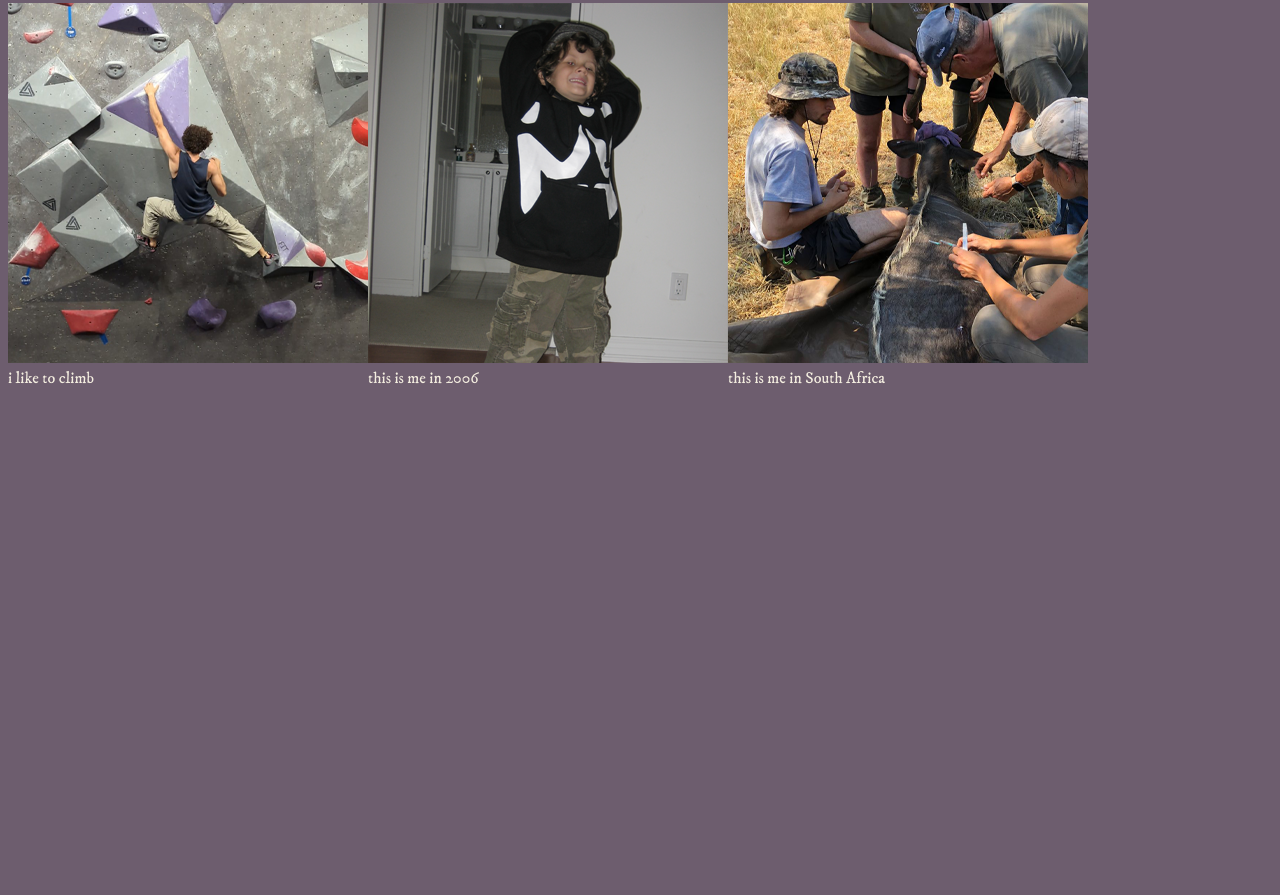
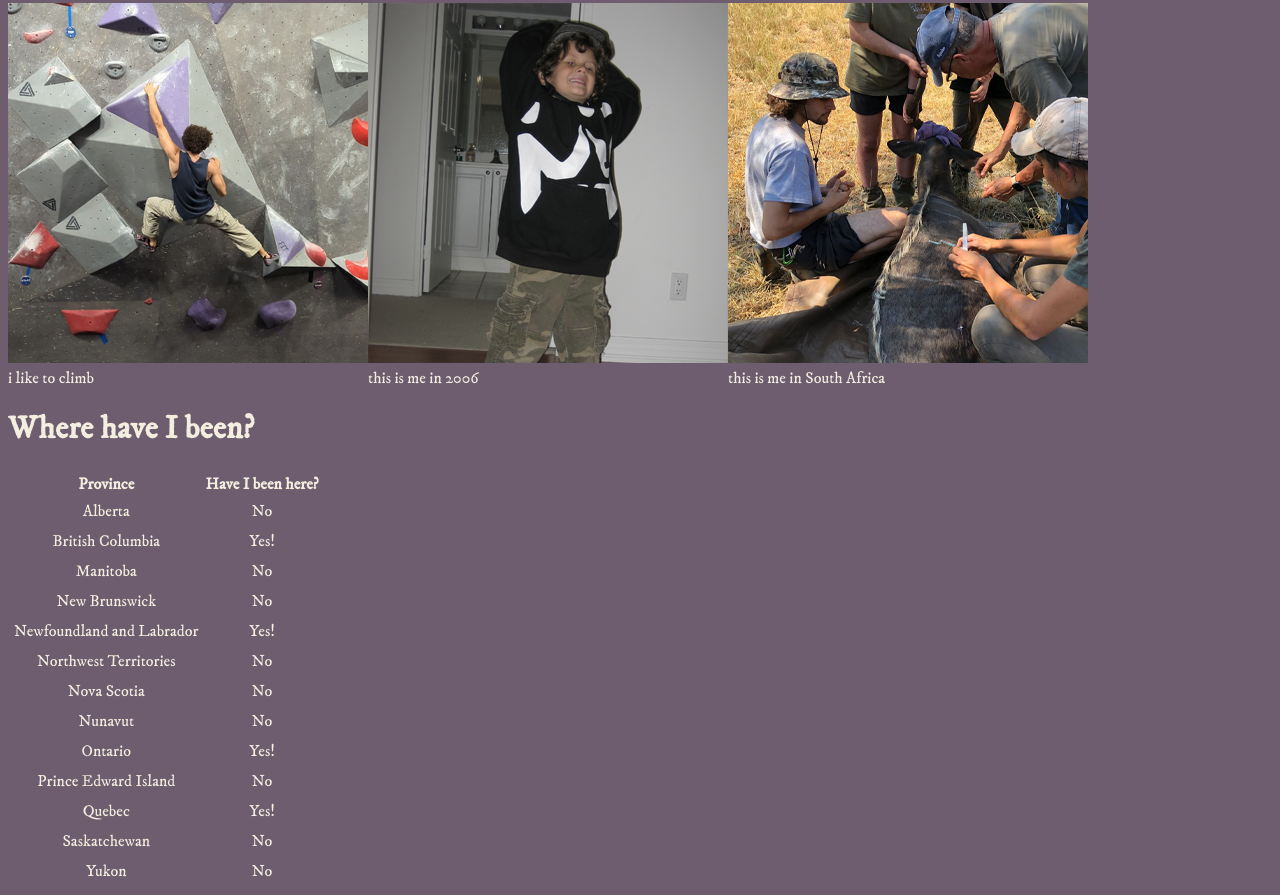
Before and after one commit to Irenheard/Irenheard.github.io, a plain HTML site: page highlightReel.html in a window 1280 px wide. Shown: the part 525-1420 px from the top of the page. Before the commit the page ends 921 px from the top, so only its background shows below. Drawn offline with nearby package versions, Linux system fonts and the light colour scheme.

Commit message:
Submission update highlightReel.html

```diff
--- a/highlightReel.html
+++ b/highlightReel.html
@@ -3,58 +3,124 @@
 <html lang="en">
 
 	<head>
-		<title>slay town</title>
+		<title>all of the lights</title>
 		<link rel="stylesheet" href="slay.css">
 		<link rel="stylesheet" href="https://fonts.googleapis.com/css?family=IM%20Fell%20DW%20Pica">
 	</head>
 
 	<body>
+		<!--MenuOption Begin-->
 		<!--NAVBAR-->
 		<!--made by following the w3school tutorial-->
 		<ul class="ulNavbar">
 			<li class="liNavbarItem"><a class="liEhNavbarItem" href="index.html">resume</a></li>
 			<li class="liNavbarItem"><a class="liEhNavbarItem" href="highlightReel.html">highlight reel</a></li>
-			<li class="liNavbarItem"><a class="liEhNavbarItem" href="table.html">provinces</a></li>
-			<li class="liNavbarItem"><a class="liEhNavbarItem" href="https://github.com/Irenheard/Irenheard.github.io" target="_blank">github</a></li>
+			<!--<li class="liNavbarItem"><a class="liEhNavbarItem" href="table.html">provinces</a></li>-->
+			<!--<li class="liNavbarItem"><a class="liEhNavbarItem" href="https://github.com/Irenheard/Irenheard.github.io" target="_blank">github</a></li>-->
 		</ul>
+		<!--MenuOption End-->
 
 		<h1>Highlight Reel</h1>
 
+		<!--ImageOption Begin-->
 		<div class="floatLeft">
-			<img src="images/poggers.png" alt="two men enthusiatically point at a microwave">
+			<img id="rectangle" src="images/poggers.png" alt="two men enthusiatically point at a microwave">
 			<div>
 				i have a brother??!!?
 			</div>
 		</div>
 
 		<div>
-			<img src="images/handstand.png" alt="local man does a cool handstand">
+			<img class="square" src="images/handstand.png" alt="local man does a cool handstand">
 			<div>
 				a handstand
 			</div>
 		</div>
 
 		<div class="floatLeft">
-			<img src="images/climb.png" alt="local man climbs an indoor boulder">
+			<img class="square" src="images/climb.png" alt="local man climbs an indoor boulder">
 			<div>
 				i like to climb
 			</div>
 		</div>
 
 		<div class="floatLeft">
-			<img src="images/youth.png" alt="a young boy with a great outfit">
+			<img class="square" src="images/youth.png" alt="a young boy with a great outfit">
 			<div>
 				this is me in 2006
 			</div>
 		</div>
 
 		<div>
-			<img src="images/southafrica.png" alt="local man helps animals in South Africa">
+			<img class="square" src="images/southafrica.png" alt="local man helps animals in South Africa">
 			<div>
 				this is me in South Africa
 			</div>
 		</div>
+		<!--ImageOption End-->
 
+		<h1>Where have I been?</h1>
+
+		<!--TableOption Begin-->
+		<table>
+			<tr>
+				<th>Province</th>
+				<th>Have I been here?</th>
+			</tr>
+			<tr>
+				<td>Alberta</td>
+				<td>No</td>
+			</tr>
+			<tr>
+				<td>British Columbia</td>
+				<td>Yes!</td>
+			</tr>
+			<tr>
+				<td>Manitoba</td>
+				<td>No</td>
+			</tr>
+			<tr>
+				<td>New Brunswick</td>
+				<td>No</td>
+			</tr>
+			<tr>
+				<td>Newfoundland and Labrador</td>
+				<td>Yes!</td>
+			</tr>
+			<tr>
+				<td>Northwest Territories</td>
+				<td>No</td>
+			</tr>
+			<tr>
+				<td>Nova Scotia</td>
+				<td>No</td>
+			</tr>
+			<tr>
+				<td>Nunavut</td>
+				<td>No</td>
+			</tr>
+			<tr>
+				<td>Ontario</td>
+				<td>Yes!</td>
+			</tr>
+			<tr>
+				<td>Prince Edward Island</td>
+				<td>No</td>
+			</tr>
+			<tr>
+				<td>Quebec</td>
+				<td>Yes!</td>
+			</tr>
+			<tr>
+				<td>Saskatchewan</td>
+				<td>No</td>
+			</tr>
+			<tr>
+				<td>Yukon</td>
+				<td>No</td>
+			</tr>
+		</table>
+		<!--TableOption End-->
 
 	</body>
 
```
